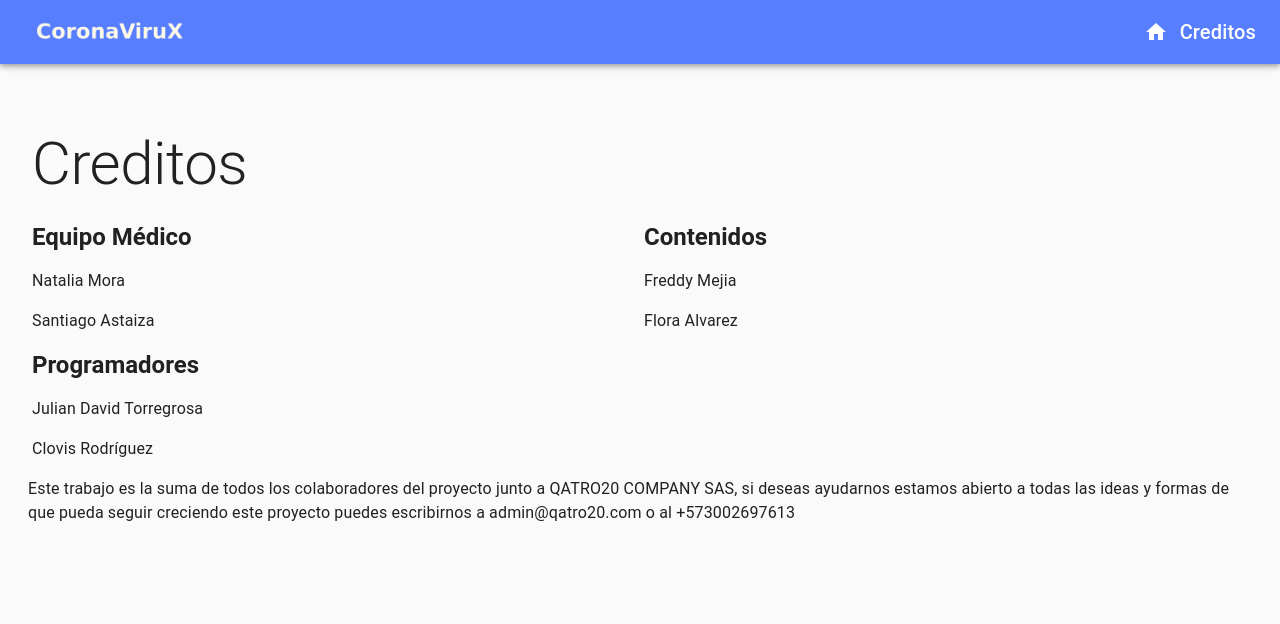
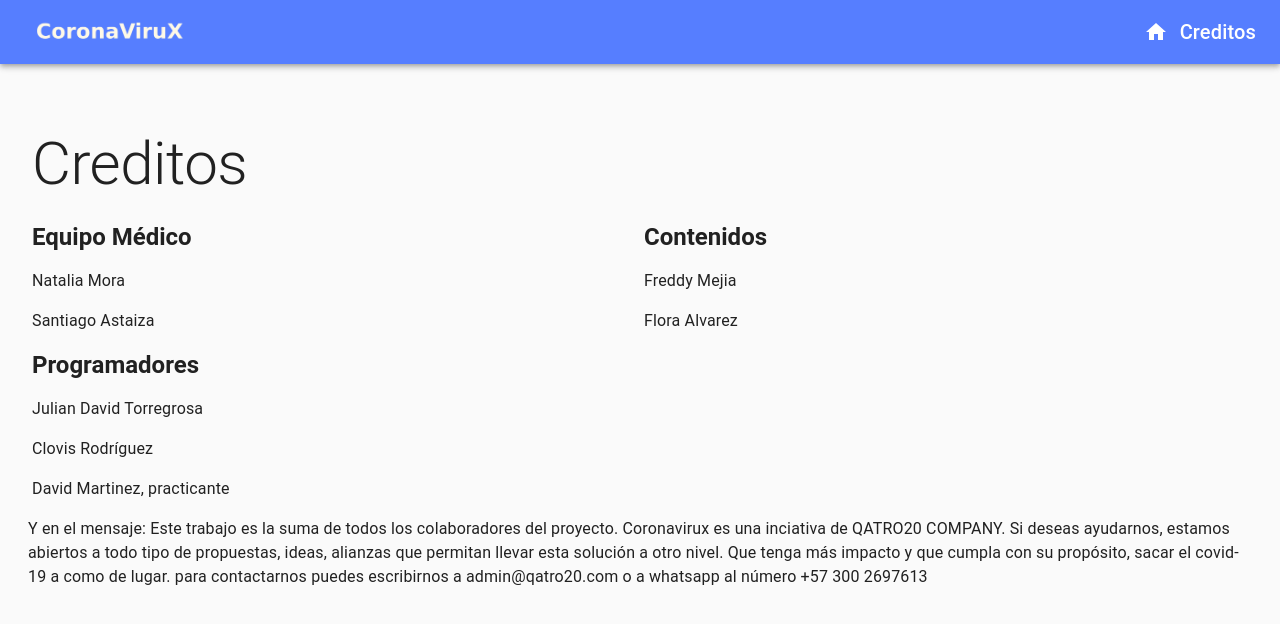
Before and after one commit to clovisrodriguez/Coronavirux, a React (Create React App) app: page /credits in a window 1280 px wide. Shown: the top 624 px of the page. Built offline with nearby package versions, Linux system fonts and the light colour scheme; what aws-amplify, react-geocode would draw is missing.

Commit message:
fix credits and analytics

```diff
--- a/src/components/navbar/navbar..js
+++ b/src/components/navbar/navbar..js
@@ -7,11 +7,14 @@ import {
   Typography
 } from '@material-ui/core';
 import HomeIcon from '@material-ui/icons/Home';
+import ReactGA from 'react-ga';
 
 import Logo from '../../img/covix.png';
 import { withRouter } from 'react-router-dom';
 
+
 const Navbar = ({ title, history }) => {
+  ReactGA.pageview(window.location.pathname + window.location.search);
   const { logo, titleContainer } = useStyles();
   const goToLandingPage = () => {
     history.push('/');
--- a/src/pages/Home.js
+++ b/src/pages/Home.js
@@ -9,7 +9,6 @@ import Box from '@material-ui/core/Box';
 import Grid from '@material-ui/core/Grid';
 import CircularProgress from '@material-ui/core/CircularProgress';
 import Hidden from '@material-ui/core/Hidden';
-import ReactGA from 'react-ga';
 import BarChartIcon from '@material-ui/icons/BarChart';
 import { Fab } from '@material-ui/core';
 import CloseIcon from '@material-ui/icons/Close';
@@ -23,8 +22,6 @@ const GOOGLE_MAP_KEY = 'AIzaSyAnWeyMrHdwIJovYY2hdO18aonmJIiPvCM';
 Geocode.setApiKey(GOOGLE_MAP_KEY);
 Geocode.setLanguage('es');
 Geocode.setRegion('co');
-
-ReactGA.pageview(window.location.pathname + window.location.search);
 
 export default () => {
   const [cities, setCities] = useState([]);
--- a/src/pages/credits/credits.js
+++ b/src/pages/credits/credits.js
@@ -41,6 +41,9 @@ const Credits = ({ history }) => {
               <Typography variant='body1' paragraph>
                 Clovis Rodríguez
               </Typography>
+              <Typography variant='body1' paragraph>
+                David Martinez, practicante
+              </Typography>
             </Grid>
             <Grid item xs={12} md={6}>
               <Typography variant='h5' className={title} gutterBottom>
@@ -56,10 +59,12 @@ const Credits = ({ history }) => {
           </Grid>
           <Grid container disableGutters spacing={1}>
             <Typography variant='body1' paragraph>
-              Este trabajo es la suma de todos los colaboradores del proyecto
-              junto a QATRO20 COMPANY SAS, si deseas ayudarnos estamos abierto
-              a todas las ideas y formas de que pueda seguir creciendo este
-              proyecto puedes escribirnos a admin@qatro20.com o al +573002697613
+              Y en el mensaje: Este trabajo es la suma de todos los
+              colaboradores del proyecto. Coronavirux es una inciativa de
+              QATRO20 COMPANY. Si deseas ayudarnos, estamos abiertos a todo tipo
+              de propuestas, ideas, alianzas que permitan llevar esta solución a
+              otro nivel. Que tenga más impacto y que cumpla con su propósito,
+              sacar el covid-19 a como de lugar. para contactarnos puedes escribirnos a admin@qatro20.com o a whatsapp al número +57 300 2697613
             </Typography>
           </Grid>
         </div>
--- a/src/pages/landing-page/landing-page.js
+++ b/src/pages/landing-page/landing-page.js
@@ -12,8 +12,11 @@ import {
 } from '@material-ui/core';
 import { withRouter } from 'react-router-dom';
 import Logo from '../../img/covix.png';
+import ReactGA from 'react-ga';
+
 
 const LandingPage = ({ history }) => {
+  ReactGA.pageview(window.location.pathname + window.location.search);
   const {
     appBar,
     containerBackground,
```
